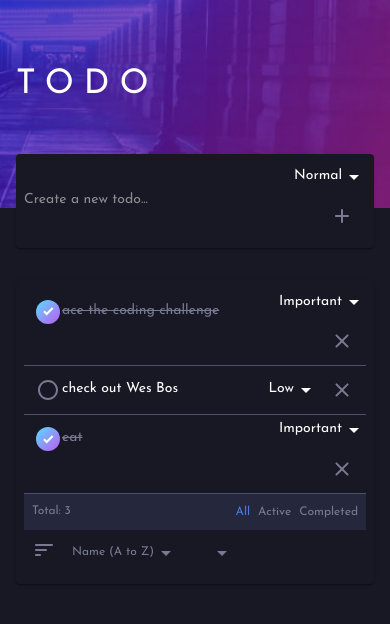
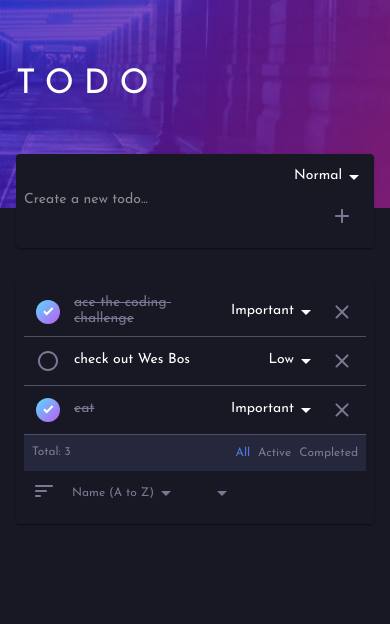
Before and after one commit to jpduong/jd-app-todo, a React (Create React App) app: page / in a window 390 px wide. Shown: the top 624 px of the page. Built offline with nearby package versions, Linux system fonts and the light colour scheme.

Commit message:
fix firefox and safari width responsiveness

```diff
--- a/src/components/CreatedTask.tsx
+++ b/src/components/CreatedTask.tsx
@@ -33,9 +33,9 @@ export const CreatedTask = (props: Props) => {
       className={classes.container}
       title="component-createdtask"
     >
-      <Grid item xs={8}>
+      <Grid item xs={7} md={10}>
         <Grid container alignItems="center">
-          <Grid xs={2}>
+          <Grid xs={3} md={1} container>
             <IconButton
               onClick={onToggleStatus}
               title="createdtask-toggle-button"
@@ -53,7 +53,7 @@ export const CreatedTask = (props: Props) => {
               )}
             </IconButton>
           </Grid>
-          <Grid xs={10}>
+          <Grid xs={9} md={11}>
             <TextField
               title="createdtask-textfield"
               fullWidth
@@ -75,7 +75,7 @@ export const CreatedTask = (props: Props) => {
           </Grid>
         </Grid>
       </Grid>
-      <Grid item xs={4} container justify="flex-end">
+      <Grid item xs={5} md={2} container justify="flex-end">
         <PrioritySelectInput
           value={priority}
           onChange={(e) =>
```
